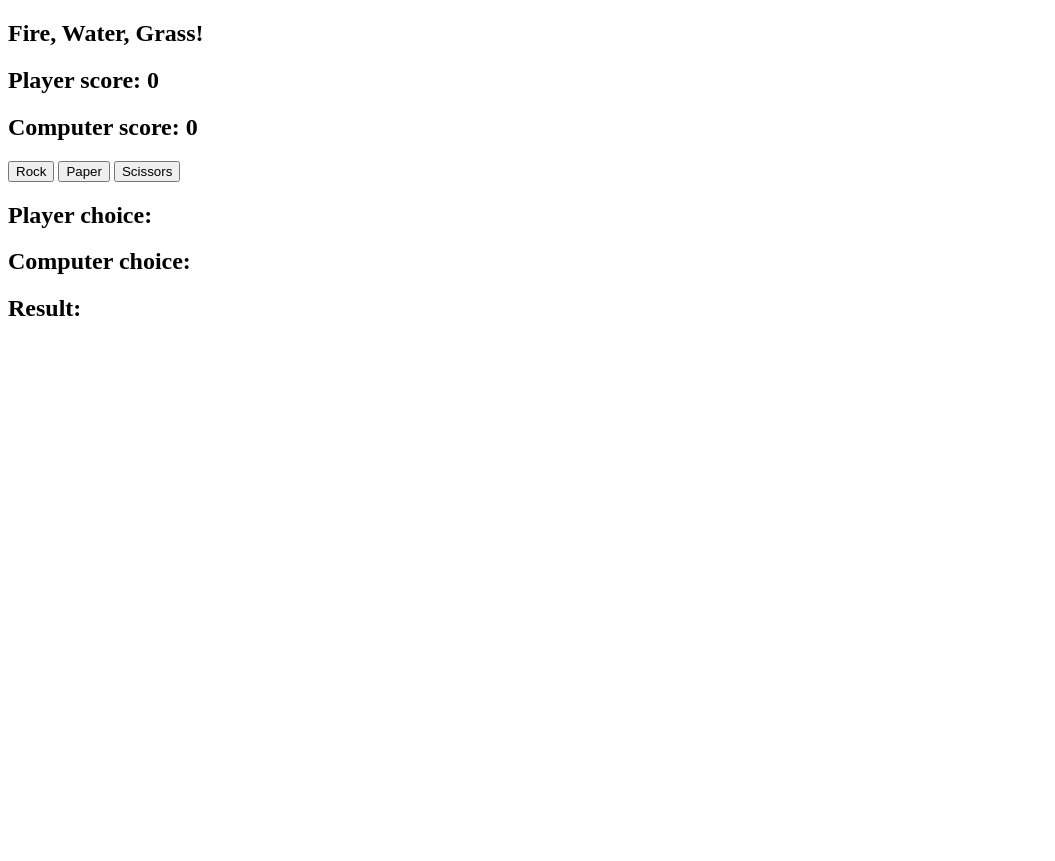
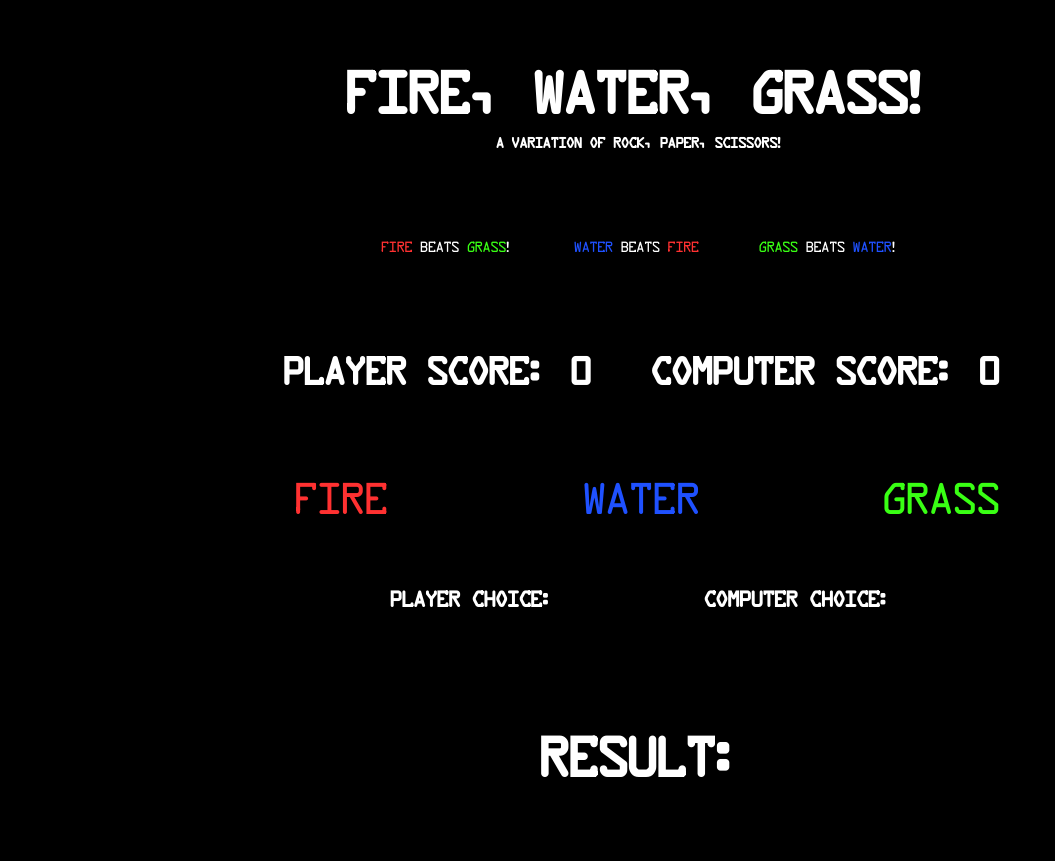
Before and after one commit to Tyler-FF/rock_paper_scissors, a plain HTML site: page index.html in a window 1280 px wide. Shown: the whole page, without its empty margins (0-1055 px from the left). Before the commit the page ends 800 px from the top, so only its background shows below. Drawn offline with Linux system fonts and the light colour scheme.

Commit message:
Updated html, js and css
Added classes to html elements.
Changed result message in js.
Added css styling to webpage.

```diff
--- /dev/null
+++ b/css/style.css
@@ -0,0 +1,105 @@
+@font-face {
+    font-family: data;
+    src: url(data-control/data-latin.ttf);
+}
+
+body {
+    font-family: data;
+    background-color: #000000;
+    color: #ffffff;
+    margin: 0;
+    padding:0;
+}
+
+.header {
+    display: flex;
+    flex-direction: column;
+    align-items: center;
+    justify-content: center;
+    padding: 30px;
+}
+
+.game-name {
+    font-size: 4em;
+    margin: 20px 0 0 0;
+    padding: 5px;
+}
+
+.game-subname {
+    font-size: 1em;
+    margin: 0 0 20px 0;
+}
+
+.rules {
+    display: flex;
+    flex: auto;
+    align-items: center;
+    justify-content: center;
+    gap: 60px;
+    padding: 20px;
+}
+
+.scores {
+    display: flex;
+    flex: auto;
+    align-items: center;
+    justify-content: center;
+    gap: 60px;
+    padding: 20px;
+    font-size: 1.75em;;
+}
+
+.buttons {
+    display: flex;
+    flex: auto;
+    align-items: center;
+    justify-content: center;
+    gap: 100px;
+    padding: 20px;
+}
+
+.choice {
+    padding: 0;
+    margin: 0;
+    border: #000000;
+    font-family: data;
+    background-color: #000000;
+    font-size: 3em;
+    width: 200px;
+}
+
+.final-choices {
+    display: flex;
+    flex: auto;
+    align-items: center;
+    justify-content: center;
+    gap: 150px;
+    padding: 20px;
+}
+
+.final-result {
+    display: flex;
+    flex: auto;
+    align-items: center;
+    justify-content: center;
+    padding: 20px;
+    font-size: 2.5em;
+}
+
+.result {
+    display: flex;
+    align-items: center;
+    justify-content: center;
+}
+
+.fire {
+    color: #FF3131;
+}
+
+.water {
+    color: #1F51FF;
+}
+
+.grass {
+    color: #39ff14;
+}
--- a/index.html
+++ b/index.html
@@ -5,23 +5,35 @@
     <meta http-equiv="X-UA-Compatible" content="IE=edge">
     <meta name="viewport" content="width=device-width, initial-scale=1.0">
     <title>Fire, Water, Grass!</title>
-    <link rel=stylesheet href="css/style.css.txt">
+    <link rel=stylesheet href="css/style.css">
 </head>
 <body>
 <section>
     <div class="header">
-        <h1>Fire, Water, Grass!</h1>
+        <h1 class="game-name">Fire, Water, Grass!</h1>
+        <h2 class="game-subname">A variation of Rock, Paper, Scissors!</h2>
     </div>
-        <h2>Player score: <span id="player-score">0</span></h2>
-        <h2>Computer score: <span id="computer-score">0</span></h2>
-
-        <button id="Fire">Rock</button>
-        <button id="Water">Paper</button>
-        <button id="Grass">Scissors</button>
-
-        <h2>Player choice: <span id="player-selection"></span></h2>
-        <h2>Computer choice: <span id="computer-selection"></span></h2>
-        <h2>Result: <span id="result"></span></h2>
+    <div class="rules">
+        <p class="types"><span class="fire">Fire</span> beats <span class="grass">Grass</span>!</p>
+        <p class="types"><span class="water">Water</span> beats <span class="fire">Fire</span></p>
+        <p class="types"><span class="grass">Grass</span> beats <span class="water">Water</span>!</p>
+    </div>
+    <div class="scores">
+        <h2 class="current-score">Player score: <span id="player-score">0</span></h2>
+        <h2 class="current-score">Computer score: <span id="computer-score">0</span></h2>
+    </div>
+    <div class="buttons">
+        <button class="choice fire" id="Fire">Fire</button>
+        <button class="choice water" id="Water">Water</button>
+        <button class="choice grass" id="Grass">Grass</button>
+    </div>
+    <div class="final-choices">
+        <h2 class="result">Player choice: <span id="player-selection"></span></h2>
+        <h2 class="result">Computer choice: <span id="computer-selection"></span></h2>
+    </div>
+    <div class="final-result">
+        <h2 class="result">Result: <span id="result"></span></h2>
+    </div>
 </section>
 
 <script src="javascript/script.js"></script>
--- a/javascript/script.js
+++ b/javascript/script.js
@@ -64,7 +64,7 @@ function displayResult() {
         computerSelection === 'Water' && playerSelection === 'Grass' ||
         computerSelection === 'Grass' && playerSelection === 'Fire'
     ) {
-        result = 'You Win!' + ' ' + playerSelection + ' beats ' + computerSelection;
+        result = 'You Win!';
         playerScore++;
         playerScoreDisplay.innerHTML = playerScore;
     }
@@ -73,7 +73,7 @@ function displayResult() {
         computerSelection === 'Water' && playerSelection === 'Fire' ||
         computerSelection === 'Grass' && playerSelection === 'Water'
     ) {
-        result = 'You Lose!'  + ' ' + computerSelection + ' beats ' + playerSelection;
+        result = 'You Lose!';
         computerScore++;
         computerScoreDisplay.innerHTML = computerScore;
     }
```
Also changed, not shown: css/data-control/data-latin.ttf (added), css/data-control/data-unifon.ttf (added), css/style.css.txt (deleted), images/fire-element.jpg (added), images/grass-element.jpg (added), images/water-element.jpg (added).
